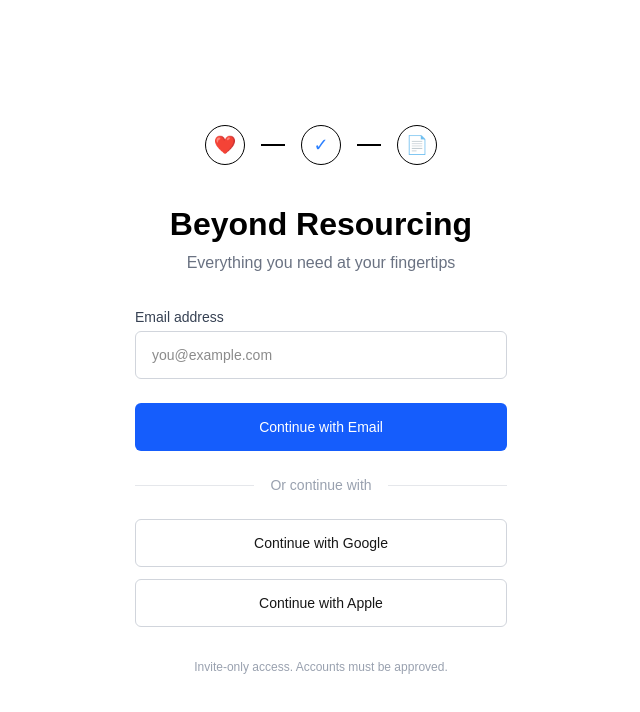
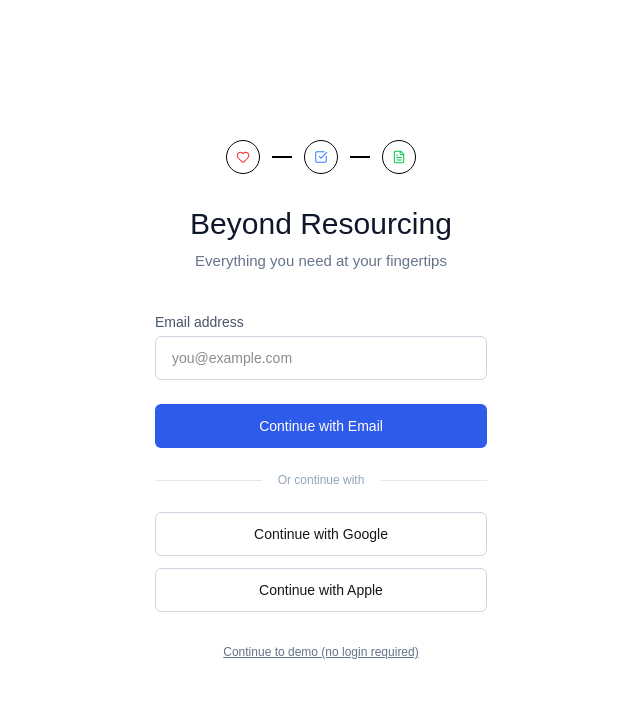
Before and after one commit to tryingtoworktoday/beyond-resourcing-web, a Next.js app: page / in a window 1280 px wide. Shown: the top 712 px of the page, without its empty margins (319-959 px from the left). Built offline with nearby package versions, Linux system fonts and the light colour scheme.

Commit message:
Update page.tsx

```diff
--- a/app/page.tsx
+++ b/app/page.tsx
@@ -1,74 +1,87 @@
+import { Heart, CheckSquare, FileText } from "lucide-react";
+
 export default function Page() {
   return (
     <main className="min-h-screen flex items-center justify-center bg-white">
-      <div className="w-full max-w-[420px] text-center px-6">
+      <div className="w-full max-w-[380px] text-center px-6">
 
         {/* ICON ROW */}
-        <div className="flex items-center justify-center gap-4 mb-10">
-          {[
-            { icon: "❤️", color: "text-red-500" },
-            { icon: "✓", color: "text-blue-500" },
-            { icon: "📄", color: "text-green-500" },
-          ].map((item, i) => (
-            <div key={i} className="flex items-center gap-4">
-              <div className="w-10 h-10 rounded-full border border-black flex items-center justify-center text-lg">
-                <span className={item.color}>{item.icon}</span>
-              </div>
-              {i < 2 && <div className="w-6 h-[2px] bg-black" />}
-            </div>
-          ))}
+        <div className="flex items-center justify-center gap-3 mb-8">
+          <Icon>
+            <Heart className="w-[14px] h-[14px] text-red-500" strokeWidth={1.75} />
+          </Icon>
+          <Line />
+          <Icon>
+            <CheckSquare className="w-[14px] h-[14px] text-blue-500" strokeWidth={1.75} />
+          </Icon>
+          <Line />
+          <Icon>
+            <FileText className="w-[14px] h-[14px] text-green-500" strokeWidth={1.75} />
+          </Icon>
         </div>
 
         {/* TITLE */}
-        <h1 className="text-[32px] font-semibold leading-[38px] text-black mb-2">
+        <h1 className="text-[30px] font-medium leading-[36px] text-[#0f172a] mb-2">
           Beyond Resourcing
         </h1>
 
         {/* SUBTITLE */}
-        <p className="text-[16px] leading-[24px] text-gray-500 mb-8">
+        <p className="text-[15px] leading-[22px] text-[#64748b] mb-10">
           Everything you need at your fingertips
         </p>
 
         {/* EMAIL */}
         <div className="text-left mb-6">
-          <label className="block text-sm text-gray-700 mb-1">
+          <label className="block text-sm text-[#475569] mb-1">
             Email address
           </label>
           <input
             type="email"
             placeholder="you@example.com"
-            className="w-full h-[48px] rounded-md border border-gray-300 px-4 text-sm"
+            className="w-full h-[44px] rounded-md border border-[#cbd5e1] px-4 text-sm"
           />
         </div>
 
         {/* PRIMARY BUTTON */}
-        <button className="w-full h-[48px] rounded-md bg-blue-600 text-white text-sm font-medium mb-6">
+        <button className="w-full h-[44px] rounded-md bg-[#2f5bea] text-white text-sm font-medium mb-6">
           Continue with Email
         </button>
 
         {/* DIVIDER */}
-        <div className="flex items-center gap-4 text-sm text-gray-400 mb-6">
-          <div className="flex-1 h-px bg-gray-200" />
+        <div className="flex items-center gap-4 text-xs text-[#94a3b8] mb-6">
+          <div className="flex-1 h-px bg-[#e2e8f0]" />
           Or continue with
-          <div className="flex-1 h-px bg-gray-200" />
+          <div className="flex-1 h-px bg-[#e2e8f0]" />
         </div>
 
-        {/* SOCIAL BUTTONS */}
+        {/* SOCIAL */}
         <div className="space-y-3">
-          <button className="w-full h-[48px] rounded-md border border-gray-300 text-sm">
+          <button className="w-full h-[44px] rounded-md border border-[#cbd5e1] text-sm font-medium">
             Continue with Google
           </button>
-          <button className="w-full h-[48px] rounded-md border border-gray-300 text-sm">
+          <button className="w-full h-[44px] rounded-md border border-[#cbd5e1] text-sm font-medium">
             Continue with Apple
           </button>
         </div>
 
-        {/* FOOTNOTE */}
-        <p className="text-xs text-gray-400 mt-8">
-          Invite-only access. Accounts must be approved.
+        {/* DEMO */}
+        <p className="text-xs text-[#64748b] mt-8 underline cursor-pointer">
+          Continue to demo (no login required)
         </p>
 
       </div>
     </main>
   );
 }
+
+function Icon({ children }: { children: React.ReactNode }) {
+  return (
+    <div className="w-[34px] h-[34px] rounded-full border border-black flex items-center justify-center">
+      {children}
+    </div>
+  );
+}
+
+function Line() {
+  return <div className="w-5 h-[1.5px] bg-black" />;
+}
```
